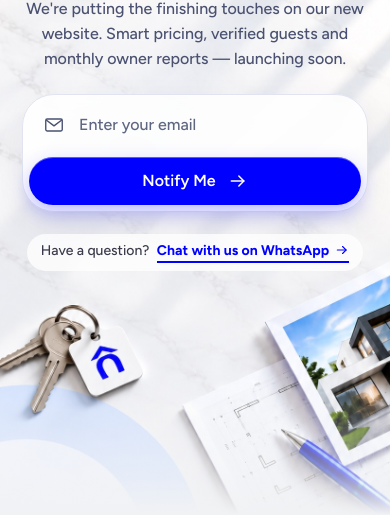
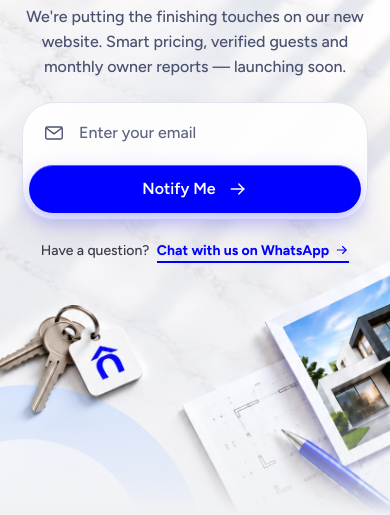
Before and after one commit to rentalystofficial-ui/rentalyst-website, a plain HTML site: page index.html in a window 390 px wide. Shown: the part 329-844 px from the top of the page. Drawn offline with Linux system fonts and the light colour scheme.

Commit message:
Show mobile WhatsApp line as plain text
Co-Authored-By: Claude Opus 5.5 (1M context) <noreply@anthropic.com>

```diff
--- a/styles.css
+++ b/styles.css
@@ -302,14 +302,7 @@ body {
 }
 .m-thanks .dot { width: 10px; height: 10px; }
 
-.m-wa {
-  font-size: 14px;
-  padding: 8px 14px;
-  border-radius: 999px;
-  background: rgba(255,255,255,0.75);
-  backdrop-filter: blur(10px);
-  -webkit-backdrop-filter: blur(10px);
-}
+.m-wa { font-size: 14px; }
 .m-wa a { margin-left: 4px; gap: 6px; padding-bottom: 2px; white-space: nowrap; }
 .m-wa svg { width: 14px; height: 14px; }
 
```
